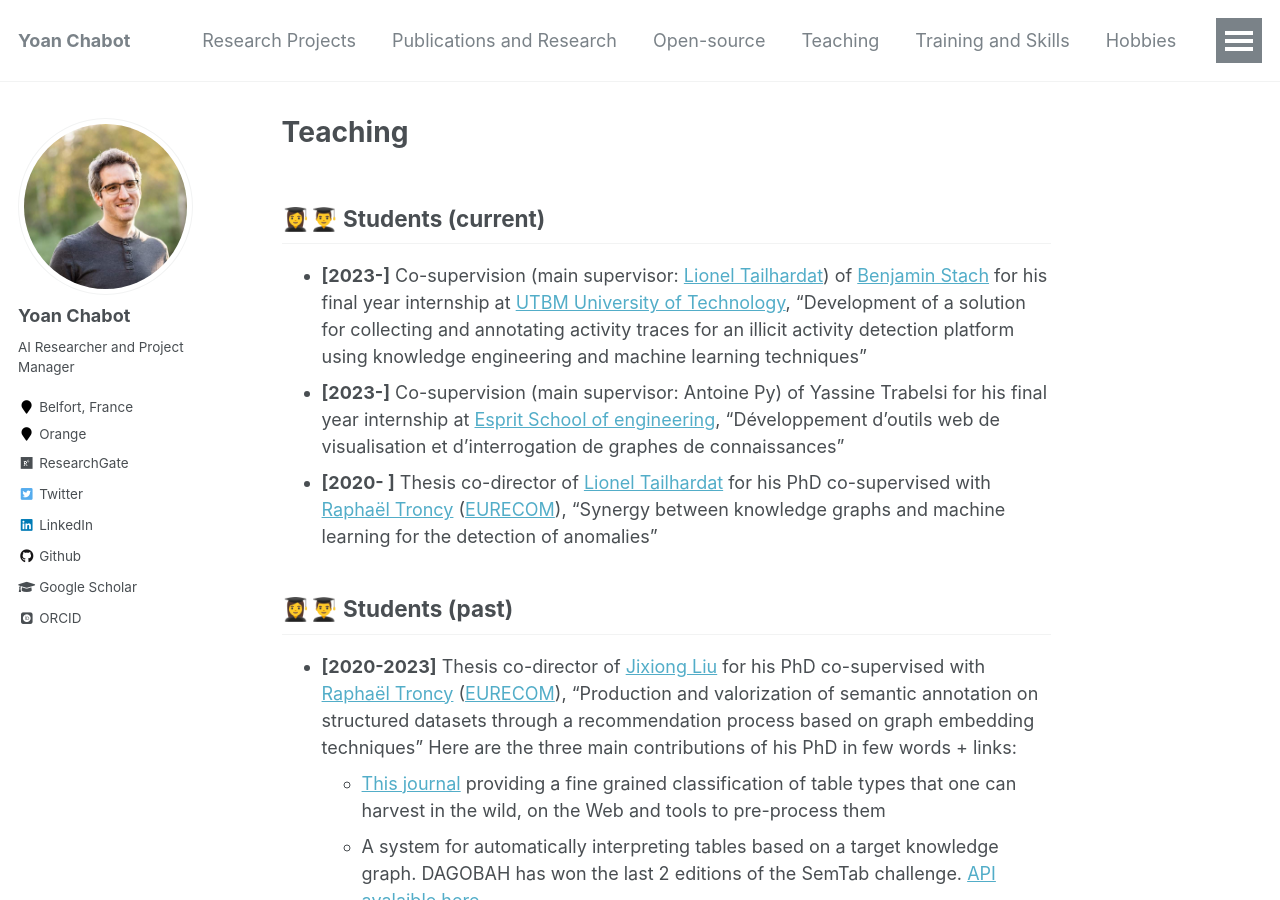
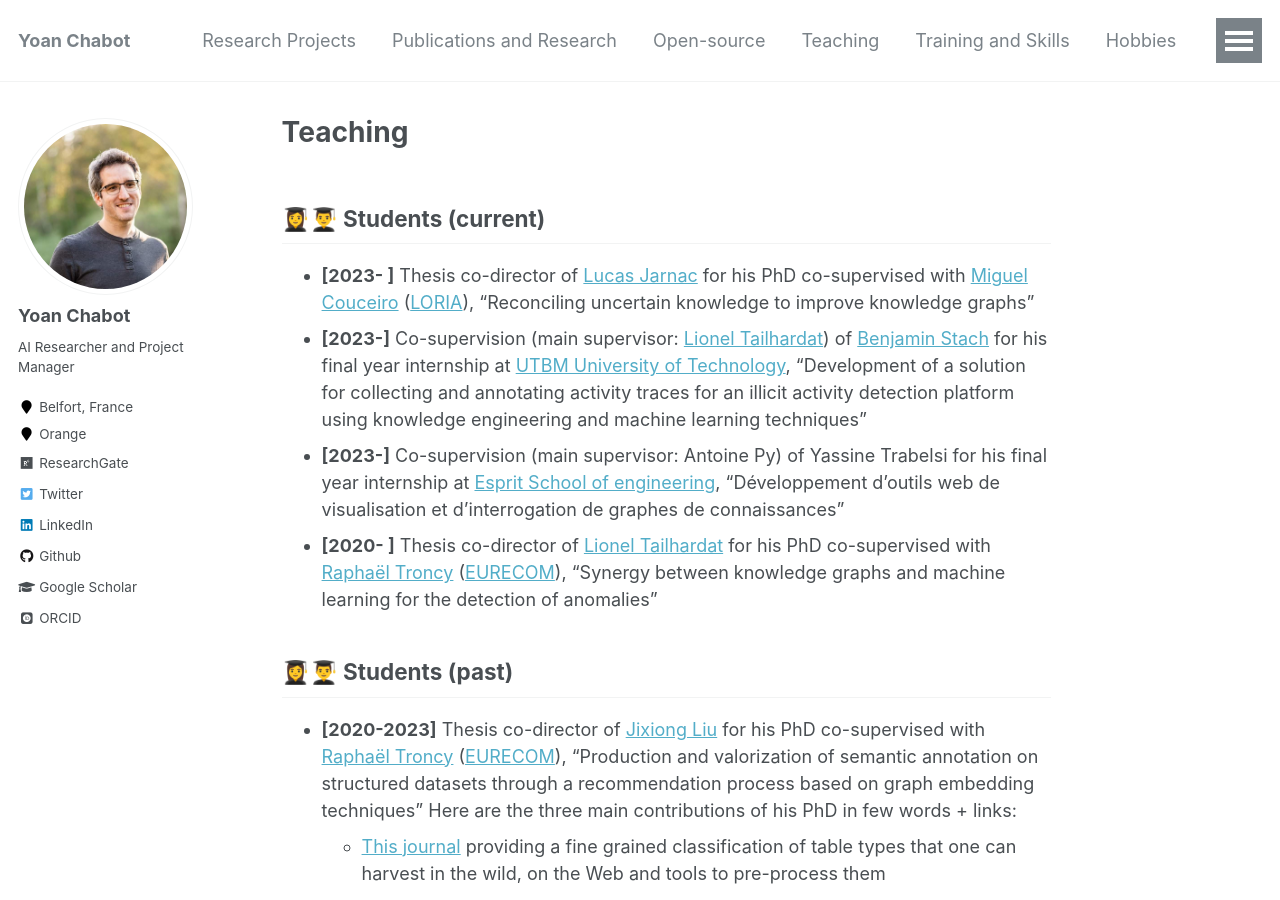
Before and after one commit to yoanchabot/yoanchabot.github.io, a Jekyll site: the page built from _pages/teaching.md, in a window 1280 px wide and 900 px high. Built offline with Jekyll 4.4.1, drawn with Linux system fonts in a browser that asks for light colours; some web fonts are replaced.

Commit message:
Update teaching.md

```diff
--- a/_pages/teaching.md
+++ b/_pages/teaching.md
@@ -5,6 +5,7 @@ author_profile: true
 ---
 
 ## 👩‍🎓👨‍🎓 Students (current)
+* **[2023- ]** Thesis co-director of [Lucas Jarnac]([https://genears.github.io/](https://scholar.google.com/citations?user=O24FhxkAAAAJ&hl=fr)) for his PhD co-supervised with [Miguel Couceiro]([https://www.eurecom.fr/~troncy/](https://members.loria.fr/mcouceiro/)) ([LORIA]([http://www.eurecom.fr](https://www.loria.fr/en/))), "Reconciling uncertain knowledge to improve knowledge graphs"
 * **[2023-]** Co-supervision (main supervisor: [Lionel Tailhardat](https://genears.github.io/)) of [Benjamin Stach](https://benjaminstach.com/) for his final year internship at [UTBM University of Technology](http://www.univ-fcomte.fr/), "Development of a solution for collecting and annotating activity traces for an illicit activity detection platform using knowledge engineering and machine learning techniques"
 * **[2023-]** Co-supervision (main supervisor: Antoine Py) of Yassine Trabelsi for his final year internship at [Esprit School of engineering](https://esprit.tn/), "Développement d'outils web de visualisation et d'interrogation de graphes de connaissances"
 * **[2020- ]** Thesis co-director of [Lionel Tailhardat](https://genears.github.io/) for his PhD co-supervised with [Raphaël Troncy](https://www.eurecom.fr/~troncy/) ([EURECOM](http://www.eurecom.fr)), "Synergy between knowledge graphs and machine learning for the detection of anomalies"
```
